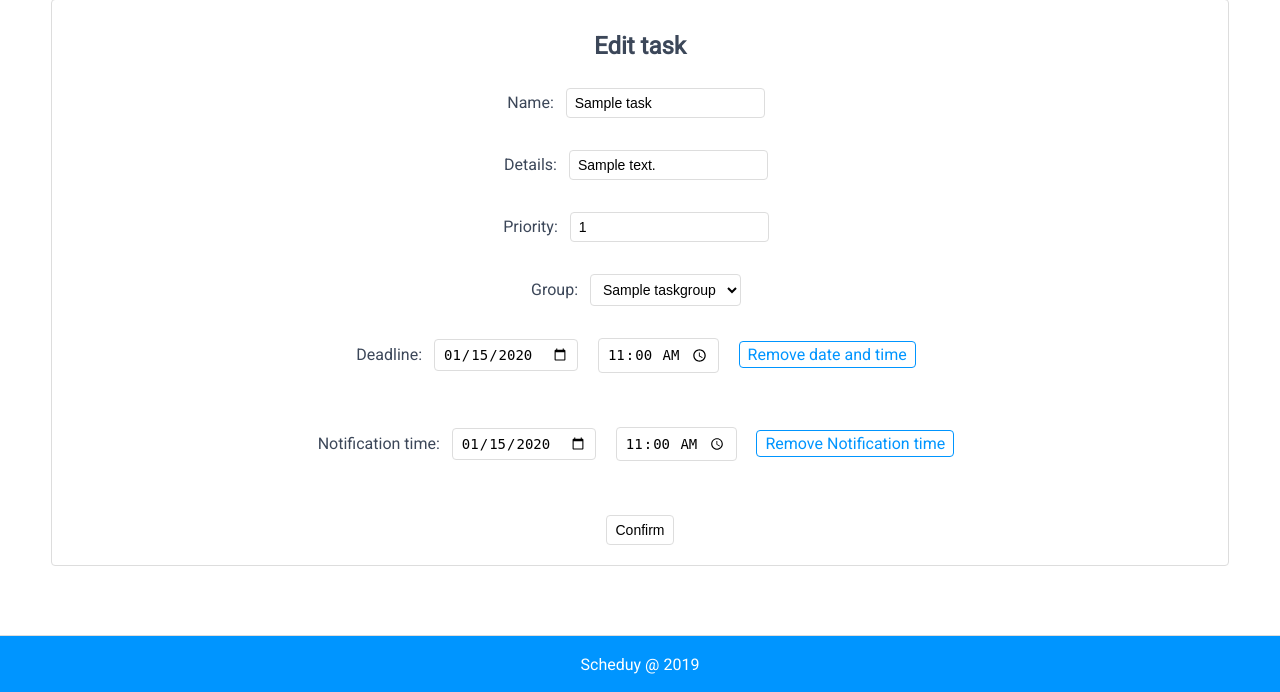
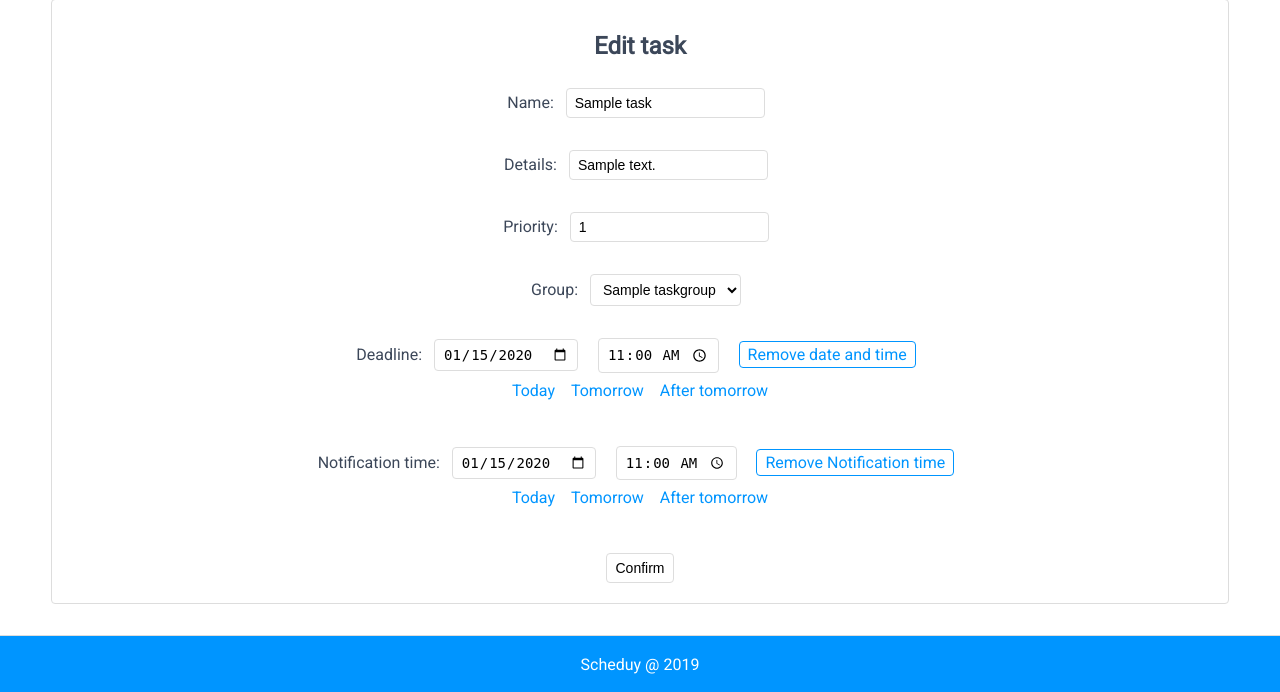
Before and after one commit to mikgor/Scheduy, a Django app: page /1/tupdate/ in a window 1280 px wide. Shown: the part 108-800 px from the top of the page. Run offline with Django 3.2, Linux system fonts and the light colour scheme; a user stored in the database is signed in; tables that the repository leaves empty hold one stand-in row (values such as "Sample post"); parts of the project's set-up code (start-up, migrations or seed data) failed here and were passed over.

Commit message:
Add date pickers to task form and fix translation

```diff
--- a/Scheduy/settings.py
+++ b/Scheduy/settings.py
@@ -118,6 +118,6 @@ USE_TZ = True
 STATIC_URL = '/static/'
 STATIC_ROOT = os.path.join(BASE_DIR, 'scheduyapp/static')
 AUTH_USER_MODEL = 'scheduyapp.AppUser'
-LOGIN_REDIRECT_URL = 'index'
-LOGOUT_REDIRECT_URL = 'index'
+LOGIN_REDIRECT_URL = 'dashboard'
+LOGOUT_REDIRECT_URL = 'login'
 LOGIN_URL= 'signup'
--- a/scheduyapp/static/scheduyapp/js/Inputs.js
+++ b/scheduyapp/static/scheduyapp/js/Inputs.js
@@ -71,3 +71,19 @@ function hideTimeInputsAndClear(e) {
    document.getElementById("add"+e+"Btn").style.display = "inline-block";
    document.getElementById("id_"+e).value = "";
 }
+
+function replaceDate(offset, input) {
+   $date = new Date();
+   $date.setDate($date.getDate()+offset);
+   $month = 0;
+   $day = 0;
+   if (($date.getMonth()+1) < 10)
+      $month = '0' + ($date.getMonth() + 1);
+   else
+      $month = $date.getMonth() + 1;
+   if ($date.getDate() < 10)
+      $day = '0' + $date.getDate();
+   else
+      $day = $date.getDate();
+   document.getElementById(input).value = $date.getFullYear() + '-' + $month + '-' + $day;
+}
--- a/scheduyapp/static/scheduyapp/style.css
+++ b/scheduyapp/static/scheduyapp/style.css
@@ -325,6 +325,13 @@ ul.errorlist {
 	display: none;
 }
 
+.taskReplaceDate {
+    display: inline;
+    padding: 6px;
+    color: #0095ff;
+	 cursor: pointer;
+}
+
 .icon, .icon-big {
    display: inline-block;
    width: 20px;
--- a/scheduyapp/templates/registration/signup.html
+++ b/scheduyapp/templates/registration/signup.html
@@ -21,7 +21,7 @@ function getLocalTimezone() {
 }
 </script>
 <h2>{% trans "Sign up" %}</h2>
-<a href="{% url 'login' %}"><div id="userMenu">{% trans "I have already account" %}</div></a>
+<a href="{% url 'login' %}"><div id="userMenu">{% trans "I already have an account" %}</div></a>
 <form method="post">
 {% csrf_token %}
 {{ form.as_p }}
--- a/scheduyapp/templates/scheduyapp/task_update_form.html
+++ b/scheduyapp/templates/scheduyapp/task_update_form.html
@@ -14,11 +14,17 @@
    <div class="userMenu" id="adddeadlineBtn" onclick="displayTimeInputs('deadline');">{% trans "Add date and time" %}</div>
    <div id="deadlineInputs">{% trans "Deadline" %}: <input type="date" id="deadlineDate" onchange="DatetimepickedEvent('deadline')"></input>
    <input type="time" id="deadlineTime" onchange="DatetimepickedEvent('deadline')"></input>
-   <div class="userMenu" id="removeDeadlineBtn"  onclick="hideTimeInputsAndClear('deadline');">{% trans "Remove date and time" %}</div></div>
+   <div class="userMenu" id="removeDeadlineBtn"  onclick="hideTimeInputsAndClear('deadline');">{% trans "Remove date and time" %}</div>
+   <br><div class="taskReplaceDate" onclick="replaceDate(0, 'deadlineDate');">{% trans "Today" %}</div>
+   <div class="taskReplaceDate" onclick="replaceDate(1, 'deadlineDate');">{% trans "Tomorrow" %}</div>
+   <div class="taskReplaceDate" onclick="replaceDate(2, 'deadlineDate');">{% trans "After tomorrow" %}</div></div>
    </br></br><div class="userMenu" id="addnotification_timeBtn" onclick="displayTimeInputs('notification_time');">{% trans "Add Notification time" %}</div>
    <div id="notification_timeInputs">{% trans "Notification time" %}: <input type="date" id="notification_timeDate" onchange="DatetimepickedEvent('notification_time')"></input>
    <input type="time" id="notification_timeTime" onchange="DatetimepickedEvent('notification_time')"></input>
-   <div class="userMenu" id="removenotification_timeBtn"  onclick="hideTimeInputsAndClear('notification_time');">{% trans "Remove Notification time" %}</div></div>
+   <div class="userMenu" id="removenotification_timeBtn"  onclick="hideTimeInputsAndClear('notification_time');">{% trans "Remove Notification time" %}</div>
+   <br><div class="taskReplaceDate" onclick="replaceDate(0, 'notification_timeDate');">{% trans "Today" %}</div>
+   <div class="taskReplaceDate" onclick="replaceDate(1, 'notification_timeDate');">{% trans "Tomorrow" %}</div>
+   <div class="taskReplaceDate" onclick="replaceDate(2, 'notification_timeDate');">{% trans "After tomorrow" %}</div></div>
    </br></br><input type="submit" value="{% trans "Confirm" %}"/>
 </form>
 <script type="text/javascript">Updatedatetimepicker('deadline');Updatedatetimepicker('notification_time');</script>
```
Also changed, not shown: scheduyapp/templates/scheduyapp/task_form.html (+10 -2 lines), locale/en/LC_MESSAGES/django.po, locale/pl/LC_MESSAGES/django.po.
